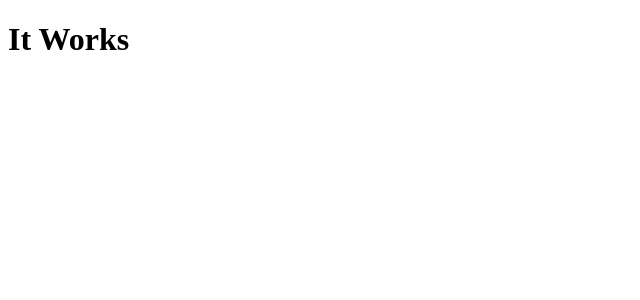
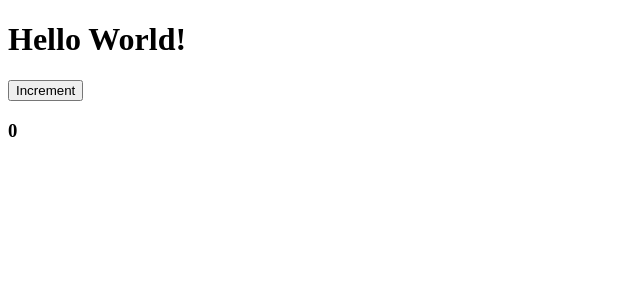
Before and after one commit to roblesdotdev/complete-vuejs, a Vue app: page / in a window 1280 px wide. Shown: the top 300 px of the page, without its empty margins (0-640 px from the left). Built offline with nearby package versions, Linux system fonts and the light colour scheme.

Commit message:
basic syntax

```diff
--- a/src/App.vue
+++ b/src/App.vue
@@ -1,10 +1,16 @@
 <script setup>
-// This starter template is using Vue 3 <script setup> SFCs
-// Check out https://v3.vuejs.org/api/sfc-script-setup.html#sfc-script-setup
+import { ref } from "vue";
+const name = "World";
+
+const count = ref(0);
 </script>
 
 <template>
-  <h1>It Works</h1>
+  <h1>Hello {{ name }}!</h1>
+
+  <button @click="count++">Increment</button>
+
+  <h3>{{ count }}</h3>
 </template>
 
 <style></style>
```
